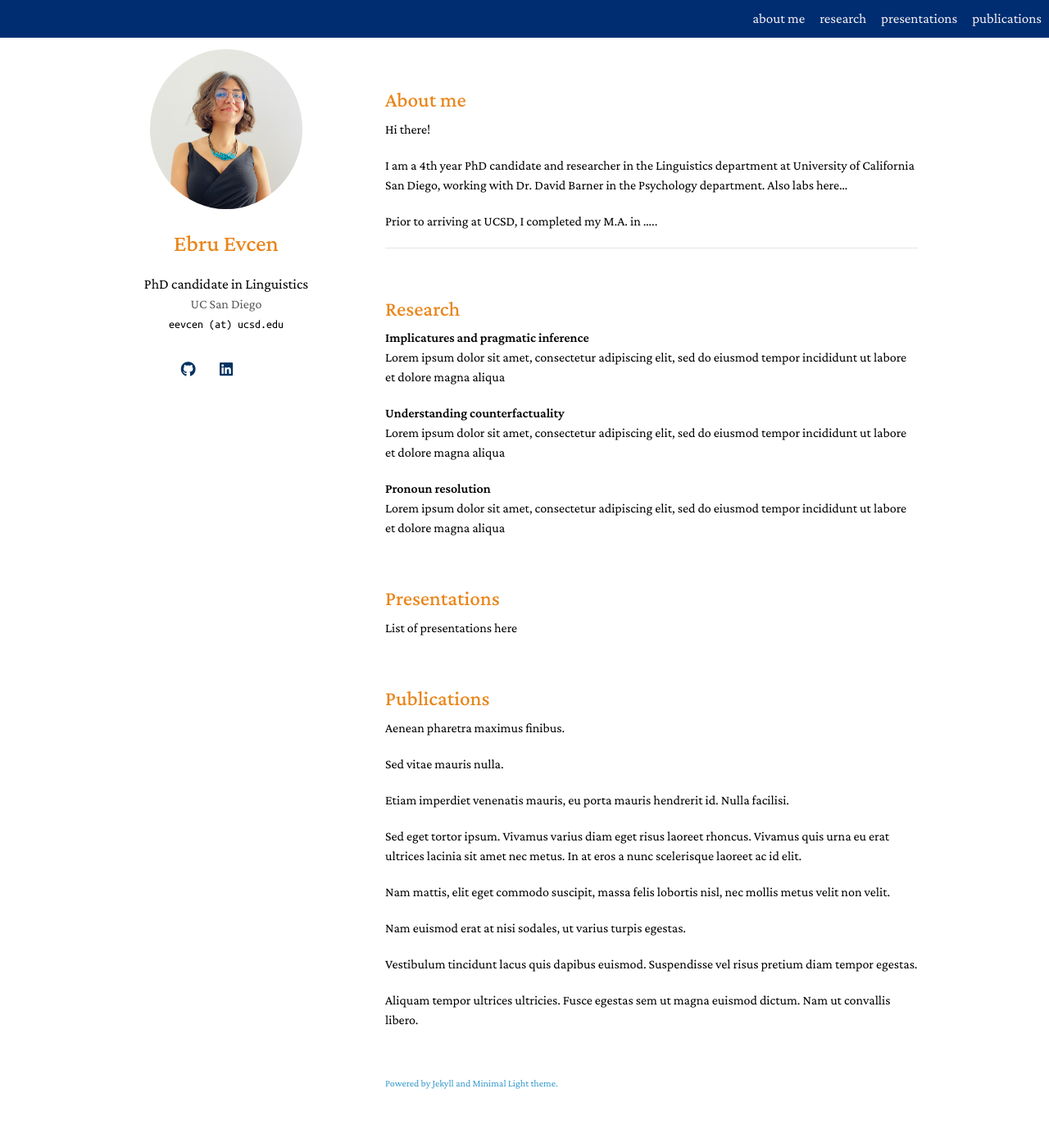
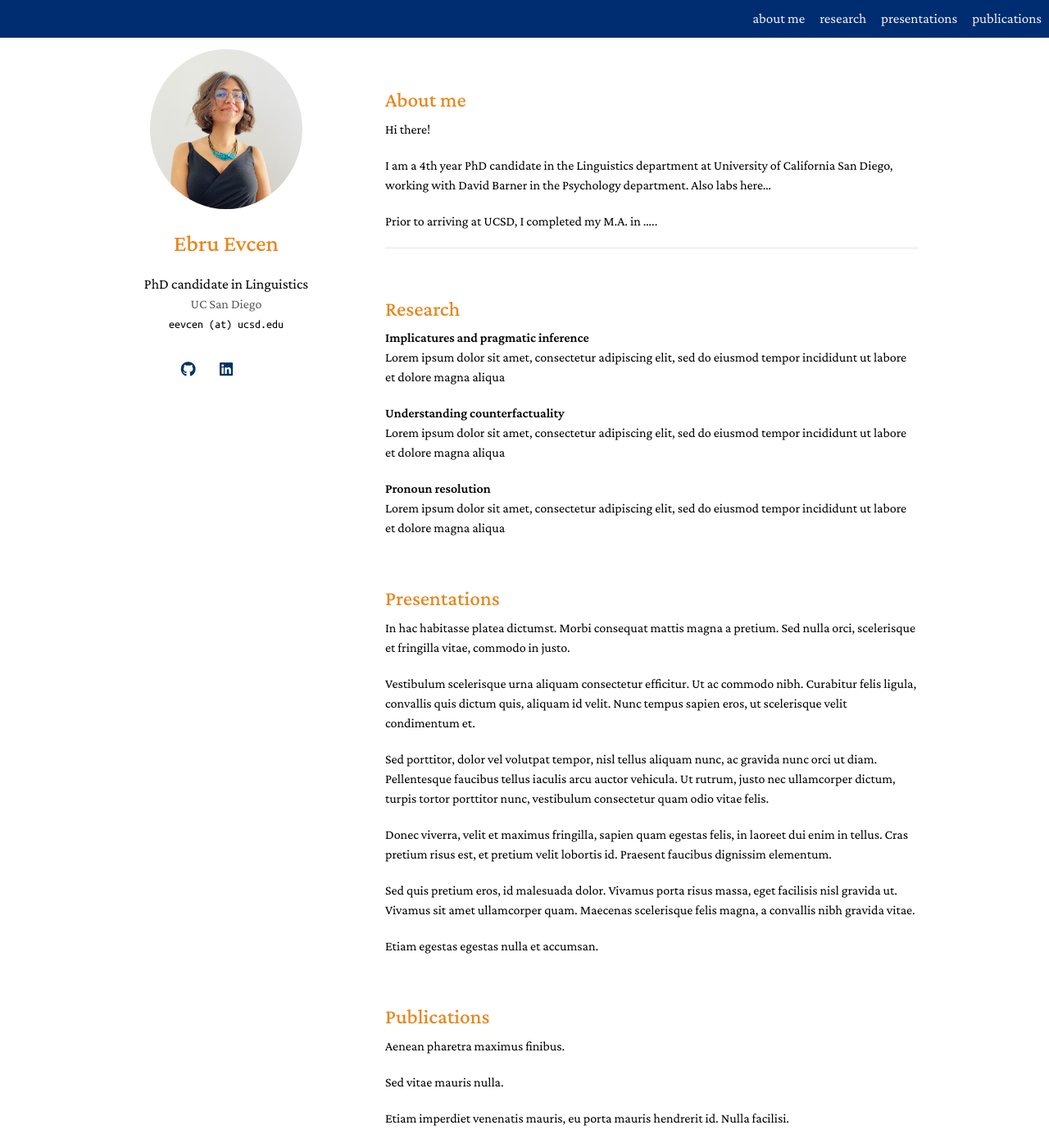
Before and after one commit to ebruevcen/ebruevcen.github.io, a Jekyll site: the page built from index.md, in a window 1280 px wide and 1400 px high. Shown: the whole window at 82% size. Built offline with Jekyll 4.4.1, drawn with Linux system fonts in a browser that asks for light colours; a style sheet for code colours, icons or effects is not loaded.

Commit message:
update presentations.md

```diff
--- a/_includes/presentations.md
+++ b/_includes/presentations.md
@@ -4,5 +4,14 @@
 <h2 style="margin: 60px 0px 10px;">Presentations</h2>
 
 
+In hac habitasse platea dictumst. Morbi consequat mattis magna a pretium. Sed nulla orci, scelerisque et fringilla vitae, commodo in justo.
 
-List of presentations here
+Vestibulum scelerisque urna aliquam consectetur efficitur. Ut ac commodo nibh. Curabitur felis ligula, convallis quis dictum quis, aliquam id velit. Nunc tempus sapien eros, ut scelerisque velit condimentum et.
+
+Sed porttitor, dolor vel volutpat tempor, nisl tellus aliquam nunc, ac gravida nunc orci ut diam. Pellentesque faucibus tellus iaculis arcu auctor vehicula. Ut rutrum, justo nec ullamcorper dictum, turpis tortor porttitor nunc, vestibulum consectetur quam odio vitae felis.
+
+Donec viverra, velit et maximus fringilla, sapien quam egestas felis, in laoreet dui enim in tellus. Cras pretium risus est, et pretium velit lobortis id. Praesent faucibus dignissim elementum.
+
+Sed quis pretium eros, id malesuada dolor. Vivamus porta risus massa, eget facilisis nisl gravida ut. Vivamus sit amet ullamcorper quam. Maecenas scelerisque felis magna, a convallis nibh gravida vitae.
+
+Etiam egestas egestas nulla et accumsan.
--- a/index.md
+++ b/index.md
@@ -9,7 +9,7 @@ layout: homepage
 
 Hi there!
 
-I am a 4th year PhD candidate and researcher in the Linguistics department at University of California San Diego, working with Dr. David Barner in the Psychology department. Also labs here...
+I am a 4th year PhD candidate in the Linguistics department at University of California San Diego, working with David Barner in the Psychology department. Also labs here...
 
 Prior to arriving at UCSD, I completed my M.A. in .....
 
```
Also changed, not shown: 1 other file.
